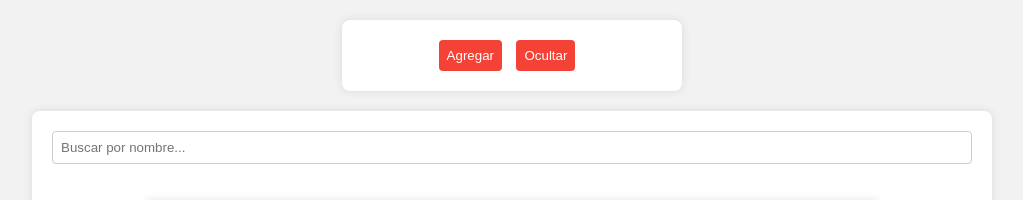
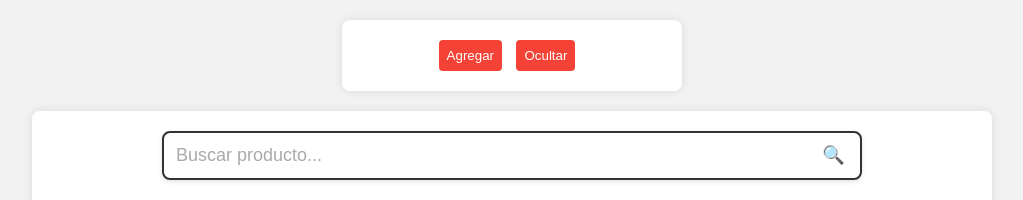
Before and after one commit to salvadoreandradep/Programacion_III, a Flask app: page /producto in a window 1280 px wide. Shown: the part 165-365 px from the top of the page, without its empty margins (128-1151 px from the left). Run offline with Flask 3, Linux system fonts and the light colour scheme; data that the repository does not hold is empty.

Commit message:
version 1.1

```diff
--- a/templates/productos.html
+++ b/templates/productos.html
@@ -4,6 +4,8 @@
     <meta charset="UTF-8">
     <meta name="viewport" content="width=device-width, initial-scale=1.0">
     <title>Formulario de Productos</title>
+
+
     <style>
         body {
             font-family: Arial, sans-serif;
@@ -209,6 +211,29 @@ nav a {
     transition: background-color 0.3s ease; /* Agrega una transición suave al color de fondo */
 }
 
+
+#busqueda {
+    padding: 12px;
+    border: 2px solid #333;
+    border-radius: 8px;
+    font-size: 18px;
+    width: 700px;
+    box-shadow: 0 2px 5px rgba(0, 0, 0, 0.1);
+    transition: border-color 0.3s, box-shadow 0.3s;
+}
+
+#busqueda:focus {
+    outline: none;
+    border-color: #444;
+    box-shadow: 0 2px 8px #333;
+}
+
+::placeholder {
+    color: #aaa;
+}
+
+
+
     </style>
 </head>
 
@@ -275,7 +300,7 @@ nav a {
 
 <center>
 <div class="container1">
-    <input type="text" id="busqueda" placeholder="Buscar por nombre...">
+     <input type="text" id="busqueda" placeholder="Buscar producto...                                                                                                    🔍" >
     <table id="tabla-productos" border="1">
         <tr>
             <th>ID</th>
```
Also changed, not shown: templates/administracion.html (+15 -1 lines).
